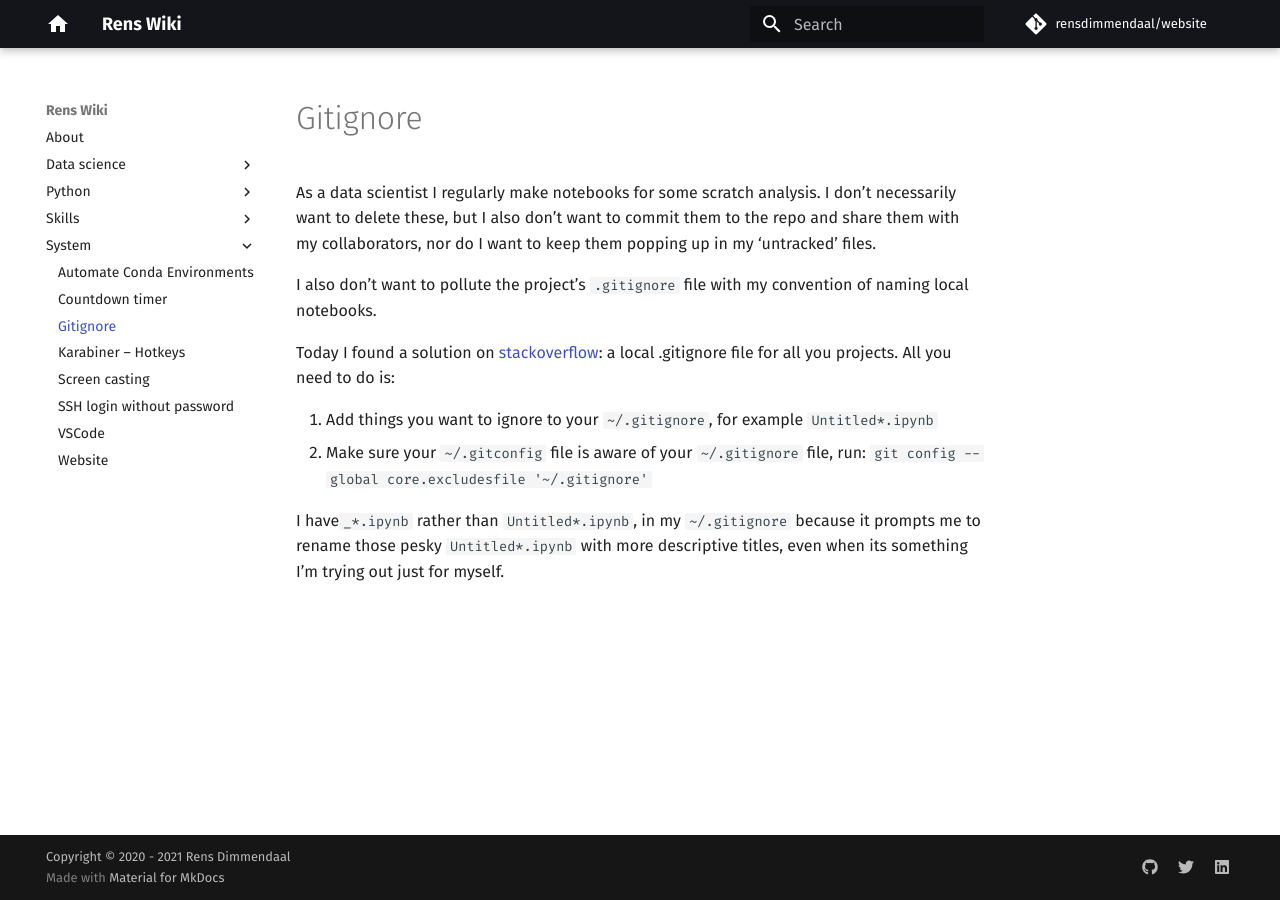
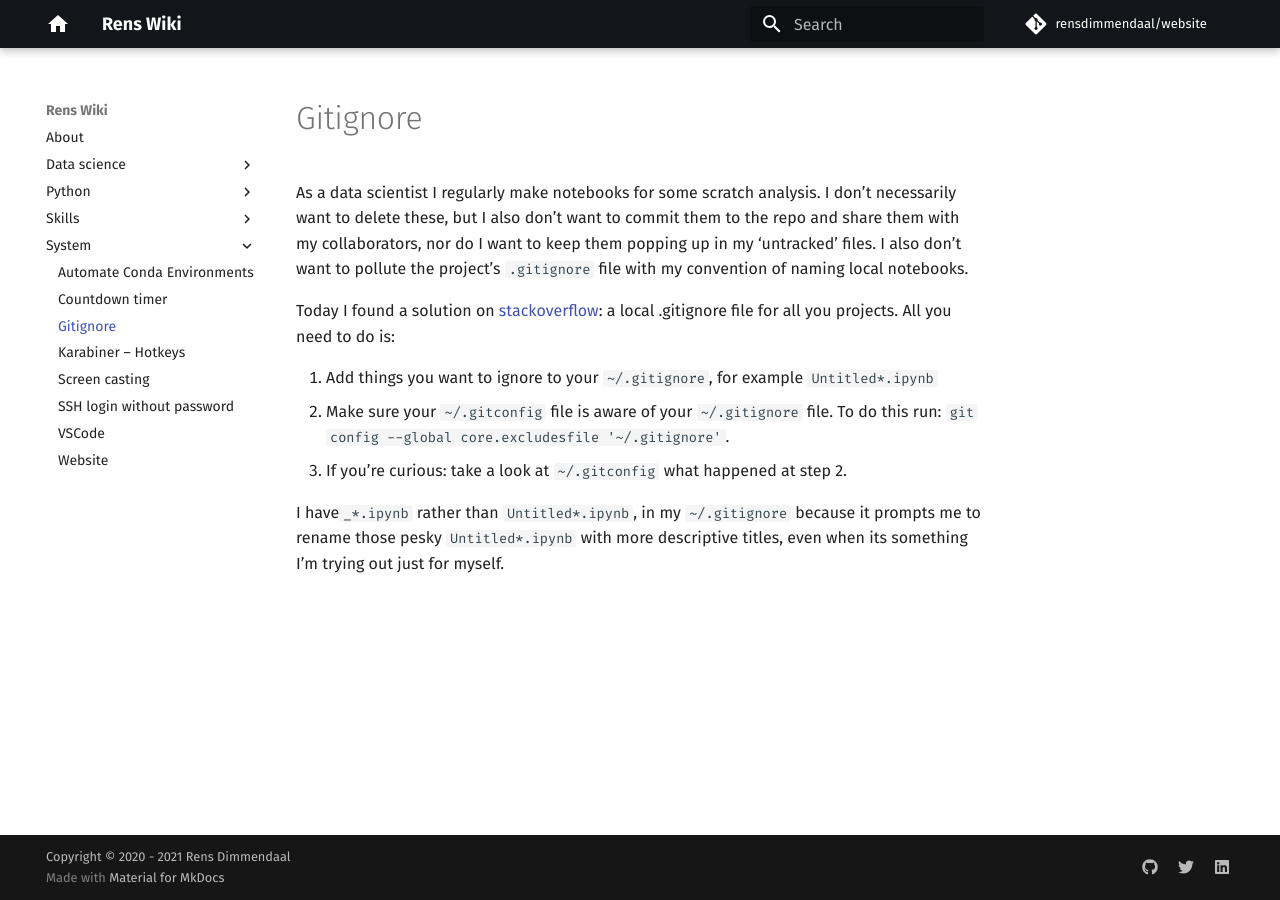
Before and after one commit to RensDimmendaal/website, an MkDocs documentation site: the page built from docs/system/gitignore.md, in a window 1280 px wide. Built offline with MkDocs 1.6.1 and Material for MkDocs 9.7.7, drawn with Linux system fonts in a browser that asks for light colours; comment, search, counter and statistics services are not loaded.

Commit message:
reformat

```diff
--- a/docs/system/gitignore.md
+++ b/docs/system/gitignore.md
@@ -1,12 +1,11 @@
 # Gitignore
 
-As a data scientist I regularly make notebooks for some scratch analysis. I don't necessarily want to delete these, but I also don't want to commit them to the repo and share them with my collaborators, nor do I want to keep them popping up in my 'untracked' files.
-
-I also don't want to pollute the project's `.gitignore` file with my convention of naming local notebooks.
+As a data scientist I regularly make notebooks for some scratch analysis. I don't necessarily want to delete these, but I also don't want to commit them to the repo and share them with my collaborators, nor do I want to keep them popping up in my 'untracked' files. I also don't want to pollute the project's `.gitignore` file with my convention of naming local notebooks.
 
 Today I found a solution on [stackoverflow](https://stackoverflow.com/a/22906950): a local .gitignore file for all you projects. All you need to do is:
 
 1. Add things you want to ignore to your `~/.gitignore`, for example `Untitled*.ipynb`
-2. Make sure your `~/.gitconfig` file is aware of your `~/.gitignore` file, run: `git config --global core.excludesfile '~/.gitignore'`
+2. Make sure your `~/.gitconfig` file is aware of your `~/.gitignore` file. To do this run: `git config --global core.excludesfile '~/.gitignore'`.
+3. If you're curious: take a look at `~/.gitconfig` what happened at step 2.
 
 I have`_*.ipynb` rather than `Untitled*.ipynb`, in my `~/.gitignore` because it prompts me to rename those pesky `Untitled*.ipynb` with more descriptive titles, even when its something I'm trying out just for myself.
```
